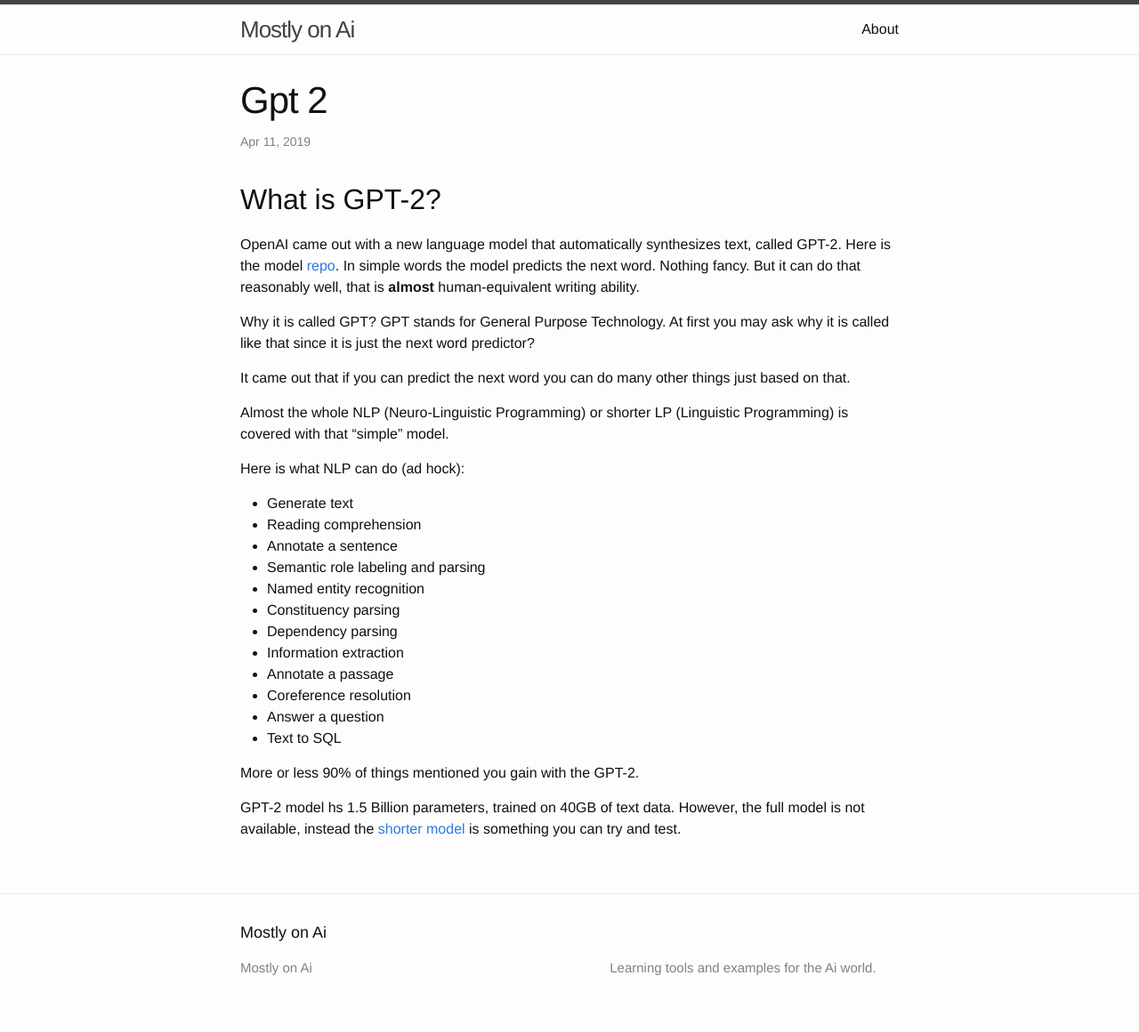
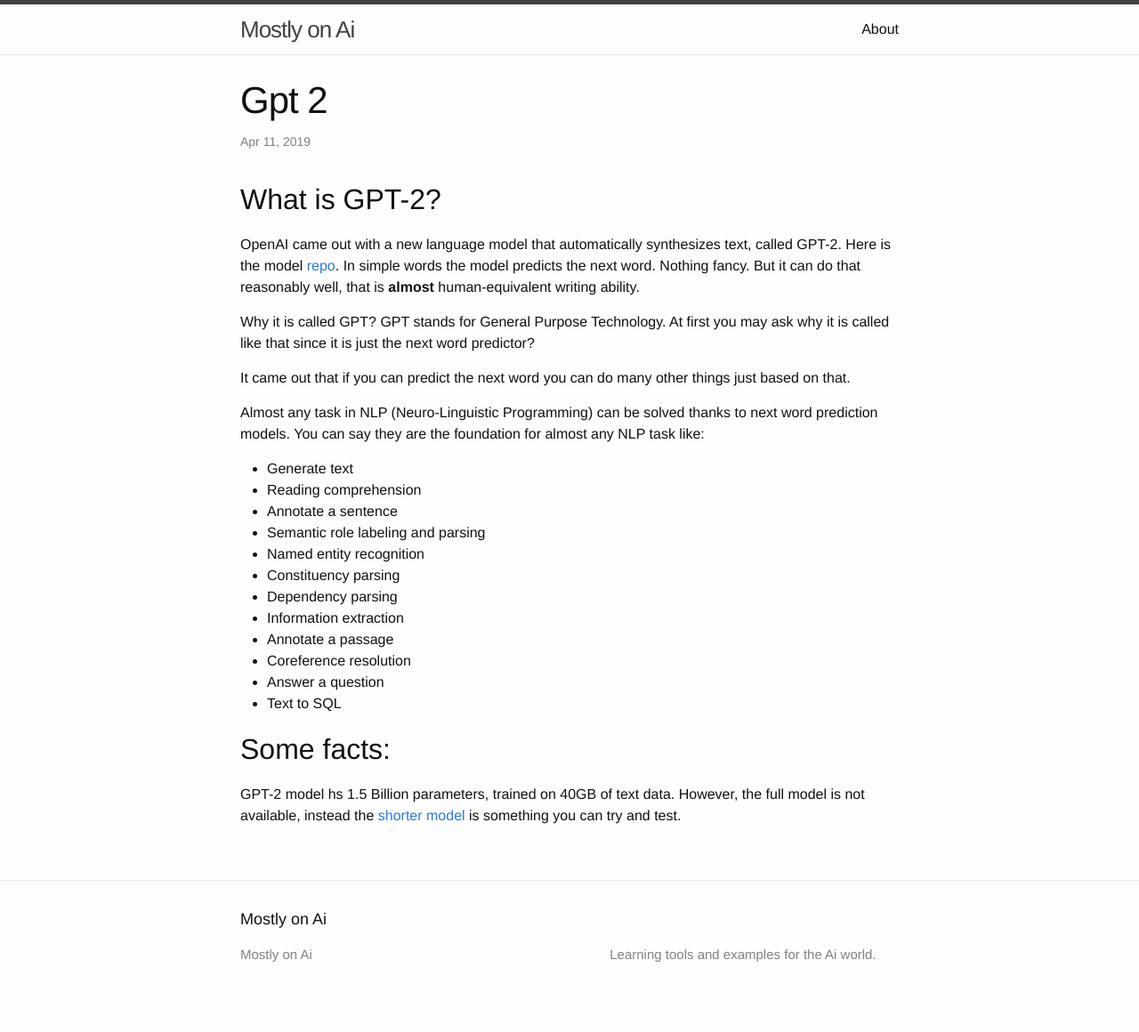
Before and after one commit to dejanbatanjac/dejanbatanjac.github.io, a Jekyll site: the page built from _posts/2019-04-11-gpt-2.md, in a window 1280 px wide. Shown: the whole page at 89% size. Built offline with Jekyll 4.4.1, drawn with Linux system fonts in a browser that asks for light colours; our own code applies the rules of GitHub Pages for plain Markdown files.

Commit message:
Almost human capable.

```diff
--- a/_posts/2019-04-11-gpt-2.md
+++ b/_posts/2019-04-11-gpt-2.md
@@ -10,9 +10,8 @@
 
 It came out that if you can predict the next word you can do many other things just based on that.
 
-Almost the whole NLP (Neuro-Linguistic Programming) or shorter LP (Linguistic Programming) is covered with that "simple" model.
-
-Here is what NLP can do (ad hock):
+Almost any task in NLP (Neuro-Linguistic Programming) can be solved thanks to next word prediction models.
+You can say they are the foundation for almost any NLP task like:
 
 - Generate text
 - Reading comprehension
@@ -27,7 +26,7 @@
 - Answer a question
 - Text to SQL
 
-More or less 90% of things mentioned you gain with the GPT-2.
+## Some facts:
 
 GPT-2 model hs 1.5 Billion parameters, trained on 40GB of text data.
 However, the full model is not available, instead the [shorter model](https://storage.googleapis.com/gpt-2/models/117M/model.ckpt.data-00000-of-00001) is something you can try and test.
```
